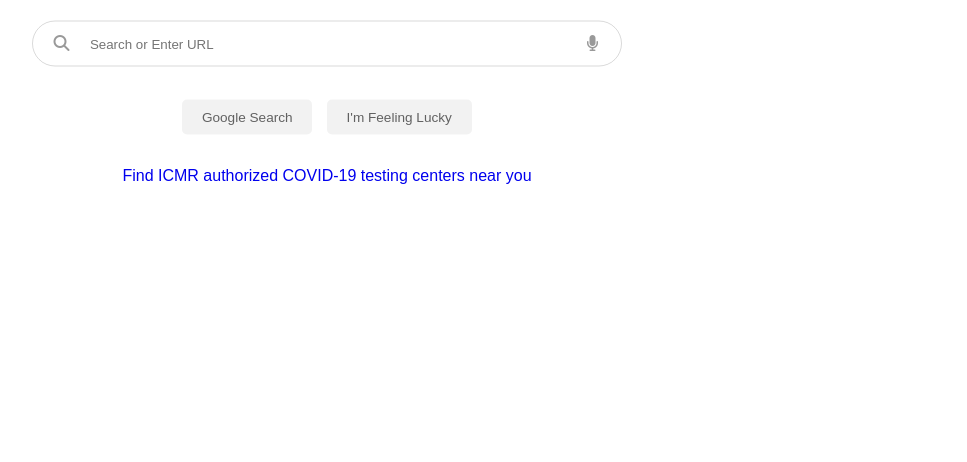
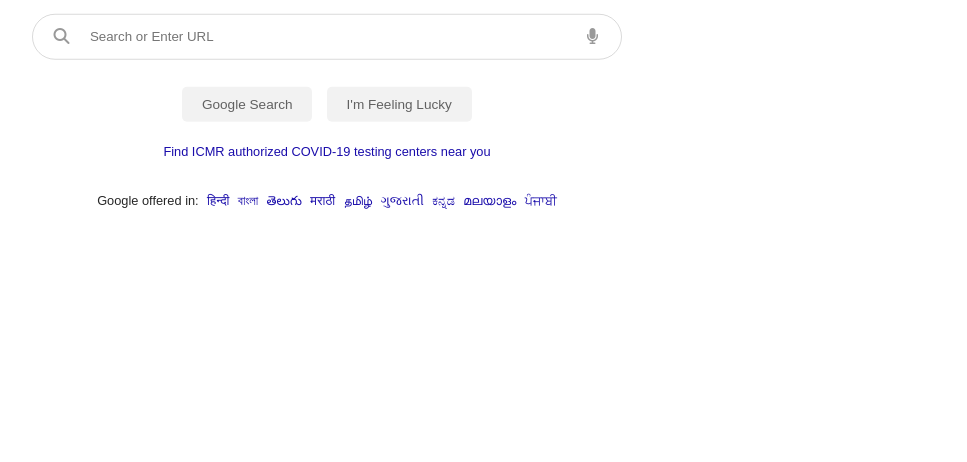
Before and after one commit to stygian-96/Google-Homepage-Clone, a plain HTML site: page index.html in a window 1280 px wide. Shown: the part 338-800 px from the top of the page, without its empty margins (313-1280 px from the left). Drawn offline with Linux system fonts and the light colour scheme.

Commit message:
Improved UI

```diff
--- a/css/style.css
+++ b/css/style.css
@@ -9,6 +9,10 @@
     height: 100%;
     width: 100%;
     font-family: Arial, sans-serif;
+}
+
+a:hover{
+    text-decoration: underline;
 }
 
 nav ul li .menu{
@@ -95,26 +99,22 @@
 
 .main{
     position: absolute;
-    top: 45vh;
+    top: 48.5vh;
     left: 50vw;
     transform: translate(-50%,-50%);
     align-items: center;
     text-align: center;
 }
 
-.main img{
-    margin-top: 32.5px;
-    margin-bottom: 32.5px;
-}
-
 .search-box{
+    margin-top: 27.5px;
     width: 590px;
     display: grid;
     grid-template-columns: 1.2fr 10fr 1.2fr;
     height: 46px;
     justify-content: center;
     align-items: center;
-    border: 1px solid rgba(0,0,0,0.15);
+    border: 0.5px solid rgba(0,0,0,0.15);
     border-radius: 23px;
 }
 
@@ -137,7 +137,7 @@
 }
 
 .search-button{
-    margin: 32.5px auto;
+    margin: 27.5px auto 0 auto;
 }
 
 .button-s1{
@@ -177,3 +177,22 @@
     color: rgba(0,0,0,0.8);
     background: rgba(0,0,0,0.04);
 }
+
+.text{
+    margin-top: 20px;
+}
+
+.text p a{
+    color: #1a0dab;
+    font-size: 0.8rem;
+}
+
+.text .lol{
+    font-size: 0.8rem;
+    color: rgba(0,0,0,0.85);
+    margin-top: 32.5px;
+}
+
+.text .lol a{
+    margin-left: 0.3rem;
+}
--- a/index.html
+++ b/index.html
@@ -36,7 +36,7 @@
             <div class="search-item">
             <i class="fas fa-search"></i>
             </div>
-            <input class="search" type="text" placeholder="Search or Enter URL">
+            <input class="search" type="text" placeholder="Search or Enter URL" title="Search">
             <div class="search-item">
                 <a href="#"><i class="fas fa-microphone seacrh-item"></i></a>
             </div>
@@ -46,7 +46,18 @@
             <button class="button-s2">I'm Feeling Lucky</button>
         </div>
         <div class="text">
-            <a href="#">Find ICMR authorized COVID-19 testing centers near you</a>
+            <p><a href="#">Find ICMR authorized COVID-19 testing centers near you</a></p>
+            <p class="lol">Google offered in:
+                <a href="">हिन्दी</a>
+                <a href="">বাংলা</a>
+                <a href="">తెలుగు</a>
+                <a href="">मराठी</a>
+                <a href="">தமிழ்</a>
+                <a href="">ગુજરાતી</a>
+                <a href="">ಕನ್ನಡ</a>
+                <a href="">മലയാളം</a>
+                <a href="">ਪੰਜਾਬੀ</a>
+            </p>
         </div>
     </div>
 </body>
```
